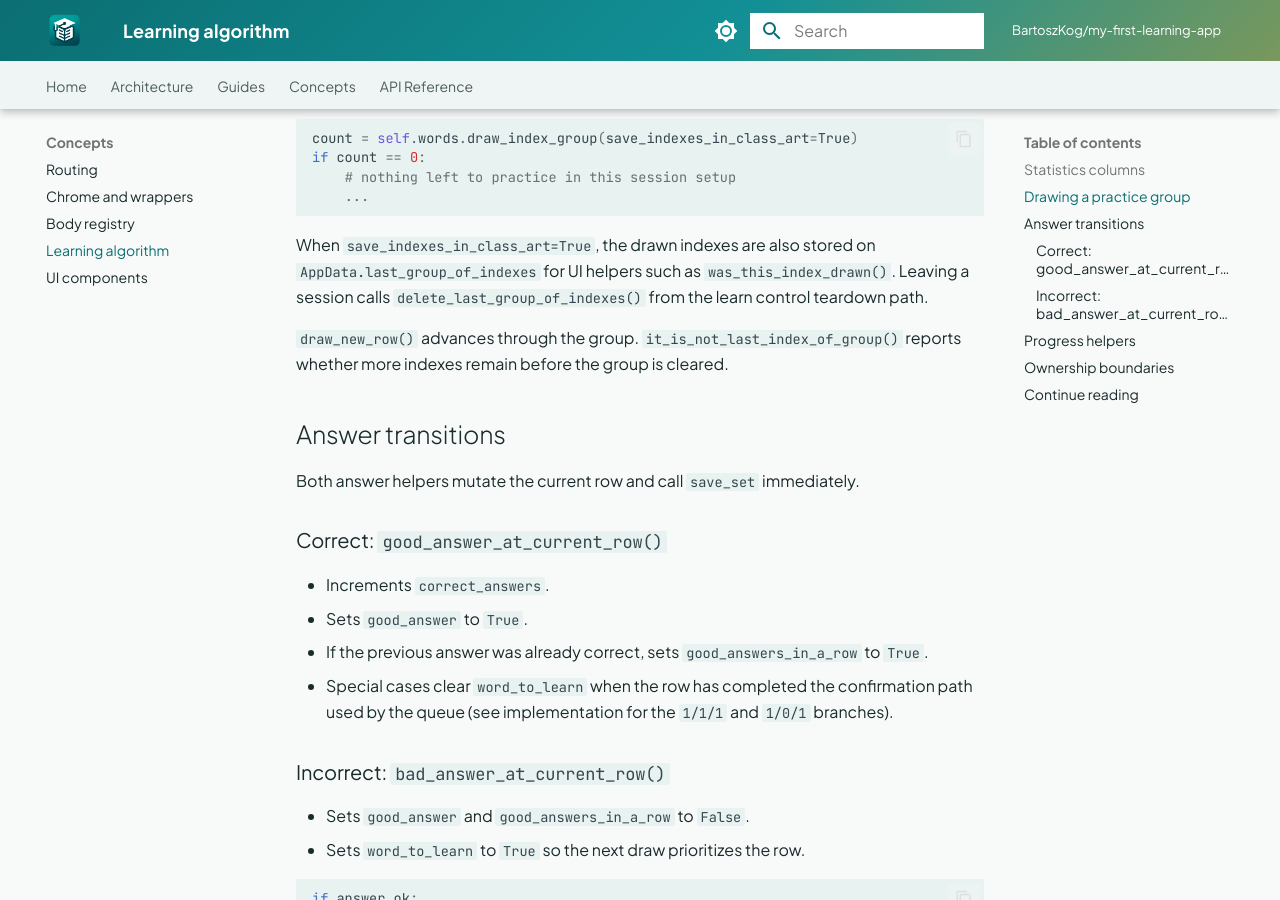
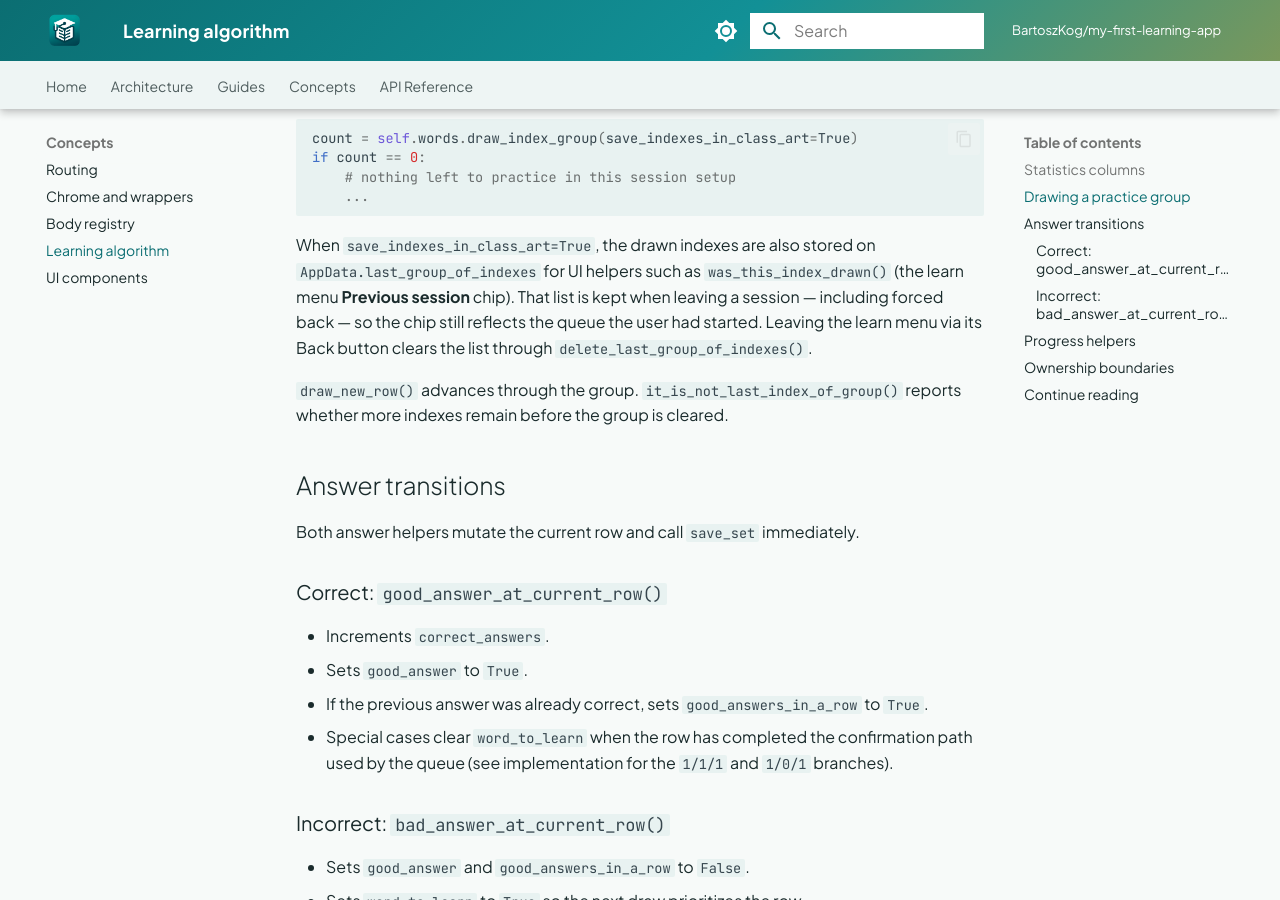
Before and after one commit to BartoszKog/my-first-learning-app, an MkDocs documentation site: the page built from docs/concepts/learning-algorithm.md, in a window 1280 px wide and 900 px high, scrolled down 1534 px. Built offline with MkDocs 1.6.1 and Material for MkDocs 9.7.7, drawn with Linux system fonts in a browser that asks for light colours; comment, search, counter and statistics services are not loaded.

Commit message:
fix: keep previous-session chip after abandoning a learn queue

```diff
--- a/docs/concepts/learning-algorithm.md
+++ b/docs/concepts/learning-algorithm.md
@@ -67,8 +67,10 @@ if count == 0:
 
 When `save_indexes_in_class_art=True`, the drawn indexes are also stored on
 `AppData.last_group_of_indexes` for UI helpers such as
-`was_this_index_drawn()`. Leaving a session calls
-`delete_last_group_of_indexes()` from the learn control teardown path.
+`was_this_index_drawn()` (the learn menu **Previous session** chip). That list
+is kept when leaving a session — including forced back — so the chip still
+reflects the queue the user had started. Leaving the learn menu via its Back
+button clears the list through `delete_last_group_of_indexes()`.
 
 `draw_new_row()` advances through the group. `it_is_not_last_index_of_group()`
 reports whether more indexes remain before the group is cleared.
```
Also changed, not shown: 2 other files.
